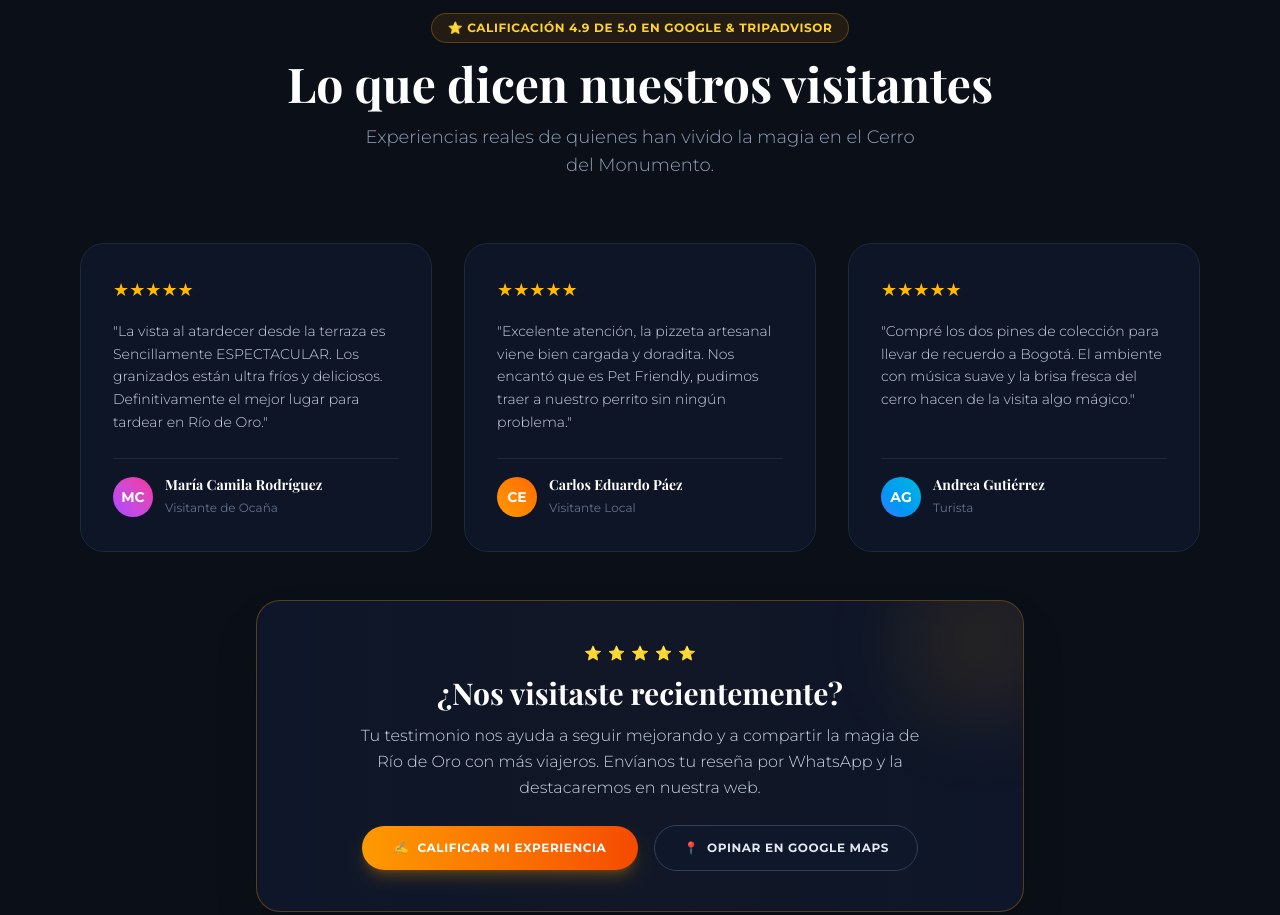
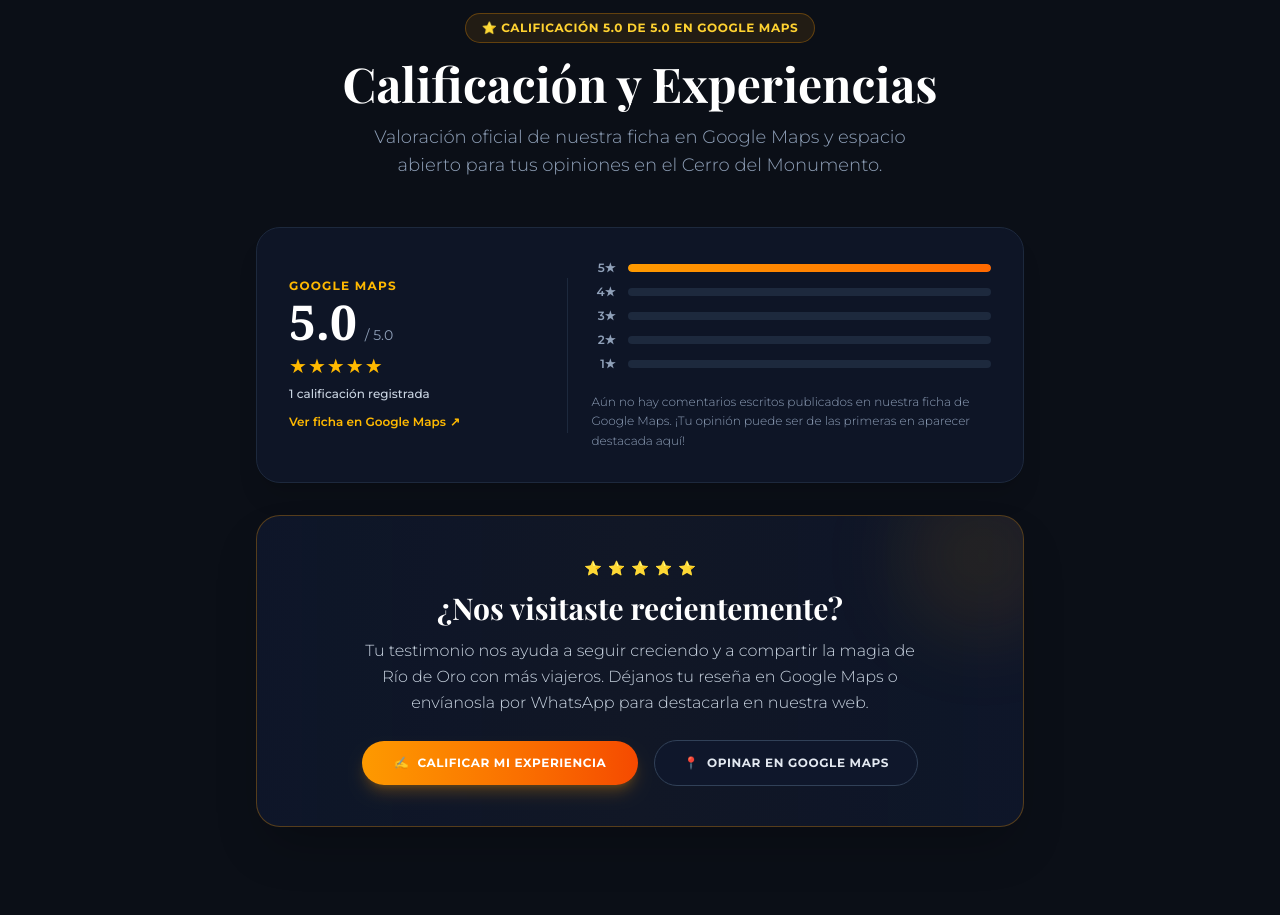
Before and after one commit to CarlosPacheco0/Landing-mirador-del-cielo, an Astro site: page / in a window 1280 px wide. Shown: the part 5791-6706 px from the top of the page. Built offline with nearby package versions, Linux system fonts and the light colour scheme; Astro itself is replaced by a stand-in of ours; a web font is replaced by a local one.

Commit message:
feat: calificacion real 5.0 de Google Maps y mapa en Footer

```diff
--- a/src/components/Footer.astro
+++ b/src/components/Footer.astro
@@ -51,7 +51,7 @@
       <div class="absolute inset-0 bg-gradient-to-tr from-amber-500/20 to-orange-500/20 rounded-2xl blur-xl opacity-40"></div>
       <div class="relative w-full h-full rounded-2xl shadow-xl overflow-hidden border-2 border-slate-800 bg-slate-900">
         <iframe
-          src="https://maps.google.com/maps?q=Cerro%20de%20la%20virgen%20del%20rosario%20rio%20de%20oro&t=&z=17&ie=UTF8&iwloc=&output=embed"
+          src="https://maps.google.com/maps?q=8.2910646,-73.3840203+(MIRADOR%20DEL%20CIELO)&t=&z=17&ie=UTF8&iwloc=&output=embed"
           width="100%"
           height="100%"
           style="border:0; min-height: 380px;"
--- a/src/components/Reviews.astro
+++ b/src/components/Reviews.astro
@@ -1,41 +1,69 @@
 ---
 // src/components/Reviews.astro
-import { reviews } from '../data/reviews';
+const googleMapsPlaceUrl =
+  'https://www.google.com/maps/place/MIRADOR+DEL+CIELO/@8.2605735,-73.4223439,12z/data=!4m10!1m2!2m1!1smirador+del+cielo!3m6!1s0x8e677d004a625959:0xd89b6c13b37b8fd8!8m2!3d8.2910646!4d-73.3840203!15sChFtaXJhZG9yIGRlbCBjaWVsb5IBC2NvZmZlZV9zaG9w4AEA!16s%2Fg%2F11z4dlswfq';
+
+const starDistribution = [
+  { stars: 5, percent: 100 },
+  { stars: 4, percent: 0 },
+  { stars: 3, percent: 0 },
+  { stars: 2, percent: 0 },
+  { stars: 1, percent: 0 }
+];
 ---
 
 <section class="py-24 px-4 md:px-20 max-w-7xl mx-auto" id="resenas">
-  <div class="text-center mb-16" data-aos="fade-up">
+  <div class="text-center mb-12" data-aos="fade-up">
     <div class="inline-flex items-center gap-2 bg-amber-500/10 border border-amber-500/30 px-4 py-1.5 rounded-full text-amber-300 text-xs font-bold uppercase tracking-wider mb-4">
-      <span>⭐ Calificación 4.9 de 5.0 en Google & TripAdvisor</span>
+      <span>⭐ Calificación 5.0 de 5.0 en Google Maps</span>
     </div>
-    <h2 class="text-4xl md:text-5xl text-white font-bold mb-4">Lo que dicen nuestros visitantes</h2>
-    <p class="text-slate-400 text-lg max-w-xl mx-auto font-light">Experiencias reales de quienes han vivido la magia en el Cerro del Monumento.</p>
+    <h2 class="text-4xl md:text-5xl text-white font-bold mb-4">Calificación y Experiencias</h2>
+    <p class="text-slate-400 text-lg max-w-xl mx-auto font-light">Valoración oficial de nuestra ficha en Google Maps y espacio abierto para tus opiniones en el Cerro del Monumento.</p>
   </div>
 
-  <div class="grid md:grid-cols-3 gap-8" data-aos="fade-up" data-aos-delay="200">
-    {reviews.map((rev) => (
-      <div class="bg-slate-900/80 p-8 rounded-3xl border border-slate-800 relative flex flex-col justify-between hover:border-amber-500/40 transition duration-300">
-        <div>
-          <div class="flex text-amber-400 text-lg mb-4">
-            {"★".repeat(rev.rating)}
+  <!-- RESUMEN REAL DE GOOGLE MAPS -->
+  <div class="max-w-3xl mx-auto bg-slate-900/80 border border-slate-800 rounded-3xl p-6 sm:p-8 shadow-xl mb-8" data-aos="fade-up" data-aos-delay="150">
+    <div class="grid sm:grid-cols-12 gap-6 items-center">
+      <div class="sm:col-span-5 text-center sm:text-left sm:border-r sm:border-slate-800 sm:pr-6">
+        <span class="text-xs font-bold uppercase tracking-widest text-amber-400 block mb-1">Google Maps</span>
+        <div class="flex items-baseline justify-center sm:justify-start gap-2">
+          <span class="text-5xl font-black text-white font-serif">5.0</span>
+          <span class="text-slate-400 text-sm">/ 5.0</span>
+        </div>
+        <div class="text-amber-400 text-xl tracking-wider my-1.5" aria-label="5 de 5 estrellas">★★★★★</div>
+        <p class="text-slate-300 text-xs font-medium">1 calificación registrada</p>
+        <a
+          href={googleMapsPlaceUrl}
+          target="_blank"
+          rel="noopener noreferrer"
+          class="inline-flex items-center gap-1 text-amber-400 hover:text-amber-300 text-xs font-semibold mt-3 transition-colors"
+        >
+          <span>Ver ficha en Google Maps</span>
+          <span>↗</span>
+        </a>
+      </div>
+
+      <div class="sm:col-span-7 space-y-2">
+        {starDistribution.map((row) => (
+          <div class="flex items-center gap-3 text-xs">
+            <span class="w-6 text-slate-400 font-semibold text-right">{row.stars}★</span>
+            <div class="flex-1 h-2 bg-slate-800 rounded-full overflow-hidden">
+              <div
+                class="h-full bg-gradient-to-r from-amber-500 to-orange-500 rounded-full"
+                style={`width: ${row.percent}%`}
+              ></div>
+            </div>
           </div>
-          <p class="text-slate-300 text-sm leading-relaxed mb-6 font-light">"{rev.comment}"</p>
-        </div>
-        <div class="flex items-center gap-3 border-t border-slate-800 pt-4">
-          <div class={`w-10 h-10 rounded-full bg-gradient-to-tr ${rev.avatarBg} flex items-center justify-center font-bold text-white text-sm`}>
-            {rev.initials}
-          </div>
-          <div>
-            <h4 class="text-white font-bold text-sm">{rev.name}</h4>
-            <span class="text-slate-500 text-xs">{rev.role}</span>
-          </div>
-        </div>
+        ))}
+        <p class="text-slate-400 text-xs font-light pt-3 leading-relaxed">
+          Aún no hay comentarios escritos publicados en nuestra ficha de Google Maps. ¡Tu opinión puede ser de las primeras en aparecer destacada aquí!
+        </p>
       </div>
-    ))}
+    </div>
   </div>
 
   <!-- TARJETA CTA: DEJAR RESEÑA POR WHATSAPP O GOOGLE MAPS -->
-  <div class="mt-12 bg-gradient-to-b sm:bg-gradient-to-r from-slate-900/90 via-[#111726] to-slate-900/90 border border-amber-500/30 rounded-3xl p-8 sm:p-10 text-center max-w-3xl mx-auto shadow-2xl relative overflow-hidden" data-aos="zoom-in" data-aos-delay="300">
+  <div class="bg-gradient-to-b sm:bg-gradient-to-r from-slate-900/90 via-[#111726] to-slate-900/90 border border-amber-500/30 rounded-3xl p-8 sm:p-10 text-center max-w-3xl mx-auto shadow-2xl relative overflow-hidden" data-aos="zoom-in" data-aos-delay="250">
     <div class="absolute -top-10 -right-10 w-40 h-40 bg-amber-500/10 rounded-full blur-2xl pointer-events-none"></div>
     <div class="relative z-10">
       <div class="inline-flex items-center gap-1.5 text-amber-400 text-sm mb-3">
@@ -45,7 +73,7 @@ import { reviews } from '../data/reviews';
         ¿Nos visitaste recientemente?
       </h3>
       <p class="text-slate-300 text-sm sm:text-base font-light max-w-xl mx-auto mb-6 leading-relaxed">
-        Tu testimonio nos ayuda a seguir mejorando y a compartir la magia de Río de Oro con más viajeros. Envíanos tu reseña por WhatsApp y la destacaremos en nuestra web.
+        Tu testimonio nos ayuda a seguir creciendo y a compartir la magia de Río de Oro con más viajeros. Déjanos tu reseña en Google Maps o envíanosla por WhatsApp para destacarla en nuestra web.
       </p>
       <div class="flex flex-col sm:flex-row justify-center items-center gap-3 sm:gap-4">
         <button
@@ -56,7 +84,7 @@ import { reviews } from '../data/reviews';
           <span>Calificar mi Experiencia</span>
         </button>
         <a
-          href="https://www.google.com/maps/place/MIRADOR+DEL+CIELO/@8.2605735,-73.4223439,12z/data=!4m10!1m2!2m1!1smirador+del+cielo!3m6!1s0x8e677d004a625959:0xd89b6c13b37b8fd8!8m2!3d8.2910646!4d-73.3840203!15sChFtaXJhZG9yIGRlbCBjaWVsb5IBC2NvZmZlZV9zaG9w4AEA!16s%2Fg%2F11z4dlswfq"
+          href={googleMapsPlaceUrl}
           target="_blank"
           rel="noopener noreferrer"
           class="w-full sm:w-auto inline-flex items-center justify-center gap-2 bg-slate-900 hover:bg-slate-800 border border-slate-700 hover:border-slate-600 text-slate-200 font-bold py-3.5 px-7 rounded-full text-xs uppercase tracking-wider transition duration-300"
--- a/src/layouts/Layout.astro
+++ b/src/layouts/Layout.astro
@@ -1,7 +1,6 @@
 ---
 import '../styles/global.css';
 import { url } from '../utils/paths';
-import { reviews } from '../data/reviews';
 import BottomNav from '../components/BottomNav.astro';
 import ReviewModal from '../components/ReviewModal.astro';
 
@@ -93,24 +92,11 @@ const restaurantSchema = {
   ],
   "aggregateRating": {
     "@type": "AggregateRating",
-    "ratingValue": "4.9",
-    "reviewCount": "127",
+    "ratingValue": "5.0",
+    "ratingCount": "1",
     "bestRating": "5",
     "worstRating": "1"
   },
-  "review": reviews.map(rev => ({
-    "@type": "Review",
-    "author": {
-      "@type": "Person",
-      "name": rev.name
-    },
-    "reviewRating": {
-      "@type": "Rating",
-      "ratingValue": rev.rating.toString(),
-      "bestRating": "5"
-    },
-    "reviewBody": rev.comment
-  })),
   "amenityFeature": [
     { "@type": "LocationFeatureSpecification", "name": "Pet Friendly", "value": true },
     { "@type": "LocationFeatureSpecification", "name": "Terraza al Aire Libre", "value": true },
```
